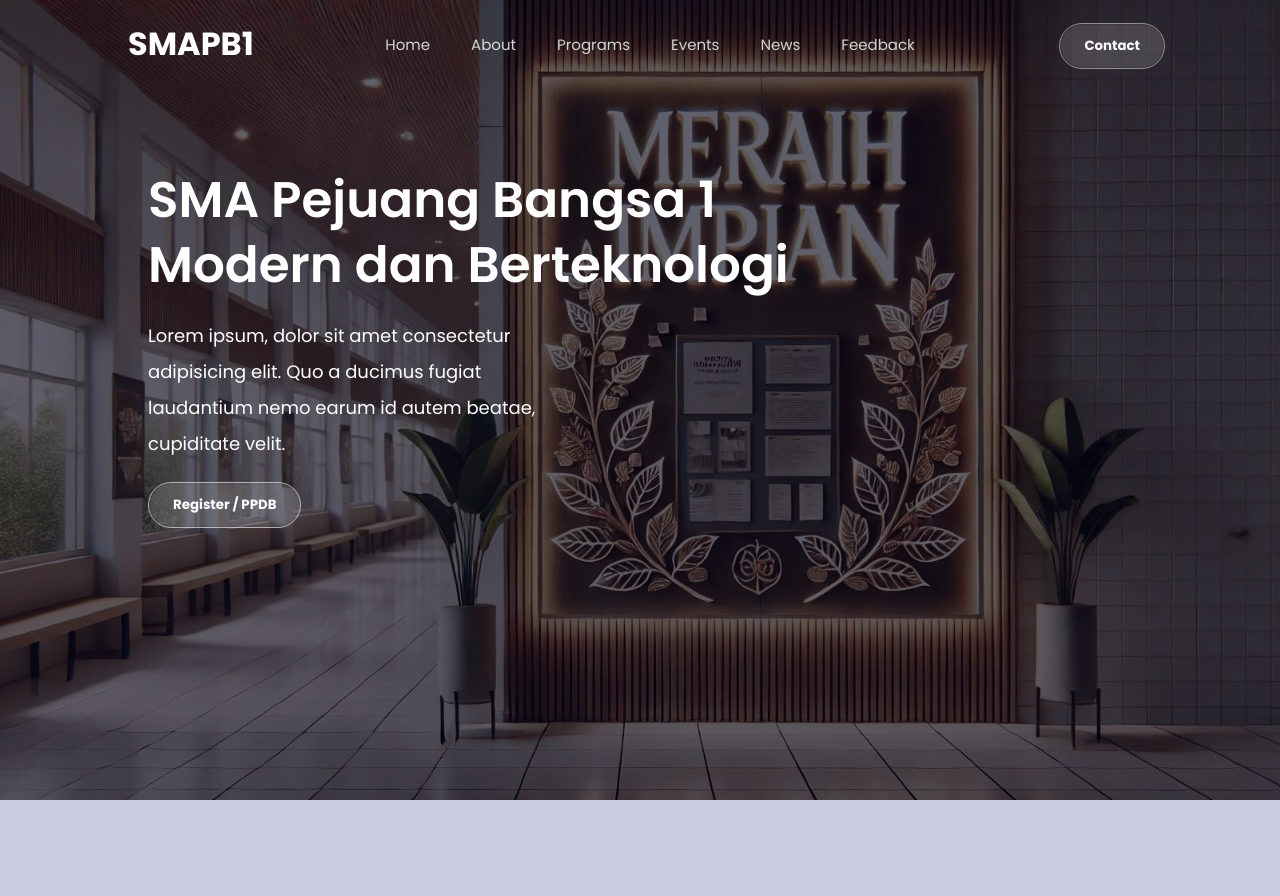
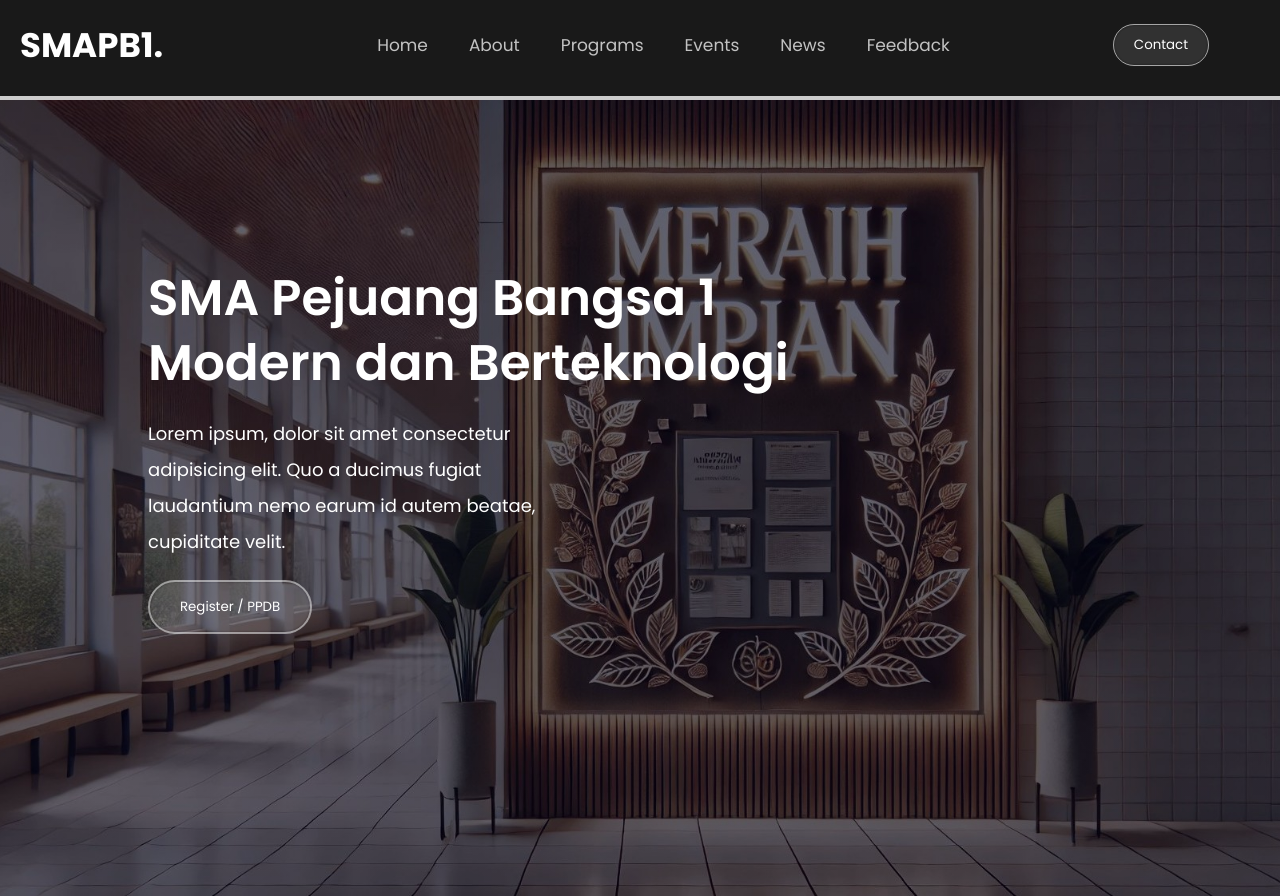
Before and after one commit to Mapzoll/Website-KTI-by-alfian, a plain HTML site: page Website KTI/index.html in a window 1280 px wide. Shown: the top 896 px of the page. Drawn offline with nearby package versions, Linux system fonts and the light colour scheme.

Commit message:
rapihin navbar, menu, bg, dan header

```diff
--- a/Website KTI/dist/css/style.css
+++ b/Website KTI/dist/css/style.css
@@ -28,13 +28,47 @@ header {
   background-position: center;
   color: #ffffff;
   position: relative;
+  top: 16px;
 }
 
 .navbar {
   display: flex;
   justify-content: space-between;
   align-items: center;
-  padding: 20px 0px 20px 0px;
+  padding: 20px 20px 20px 20px;
+  margin: 0px 0px 0px 0px;
+  border-bottom: 4px solid rgb(255 255 255 / 80%);
+  position: fixed;
+  top: 0;
+  right: 0;
+  left: 0;
+  z-index: 9999;
+  background-color: rgba(1, 1, 1, 0.9);
+}
+
+.navbar .logo {
+  font-size: 17px;
+  font-weight: 700;
+  color: #ffffff;
+  text-decoration: none;
+  cursor: pointer;
+}
+
+.navbar .logo h1::after {
+  content: "";
+  display: block;
+  padding-bottom: 1px;
+  border-bottom: 4px solid white;
+  transform: scaleX(0);
+  transition: transform 0.4s ease-out;
+}
+
+.navbar .logo h1:hover {
+  color: #ffffff;
+}
+
+.navbar .logo h1:hover::after {
+  transform: scaleX(0.96);
 }
 
 .navbar .menu {
@@ -53,31 +87,48 @@ header {
   margin-block-start: -10px;
 }
 
+.navbar .menu a::after {
+  content: "";
+  display: block;
+  padding-bottom: 5px;
+  border-bottom: 2px solid white;
+  transform: scaleX(0);
+  transition: transform 0.4s ease-out;
+}
+
+.navbar .menu a:hover {
+  color: #ffffff;
+}
+
+.navbar .menu a:hover::after {
+  transform: scaleX(0.6);
+}
+
 .navbar .menu li i {
   display: none;
 }
 
 .navbar .menu li a {
-  color: rgb(249 255 249 / 82%);
+  color: rgb(213 213 213 / 90%);
   text-decoration: none;
-  font-size: 15px;
+  font-size: 17px;
 }
 
 .navbar .contact-btn {
-  padding: 12px 24px 12px 24px;
+  padding: 10px 20px 10px 20px;
   background-color: transparent;
   color: #ffffff;
-  font-weight: bold;
+  font-weight: thin;
   cursor: pointer;
-  border: 1px solid rgb(200 200 200 / 60%);
+  border: 1px solid rgb(255 255 255 / 60%);
   border-radius: 100px;
   -webkit-border-radius: 100px;
   -max-border-radius: 100px;
   -ms-border-radius: 100px;
   -o-border-radius: 100px;
   position: relative;
-  left: 13px;
-  top: 2px;
+  left: -51px;
+  top: -3px;
 }
 
 .navbar .contact-btn::before {
@@ -88,7 +139,7 @@ header {
   top: 0;
   left: 50%;
   transform: translateX(-50%);
-  background-color: rgb(255 255 255 / 15%);
+  background-color: rgb(255 255 255 / 10%);
   border-radius: 100px;
   -webkit-border-radius: 100px;
   -max-border-radius: 100px;
@@ -103,13 +154,15 @@ header {
 }
 
 .navbar .contact-btn:hover::before {
-  background-color: rgb(255 240 120 / 25%);
+  background-color: rgb(10 120 10 / 25%);
+  transition: background-color 1.6s, transform 0.7s;
 }
 
 .navbar .hamburger {
   display: none;
   padding-right: 11px;
-  padding-top: 5px;
+  padding-top: 0px;
+  padding-bottom: 3px;
 }
 
 .navbar .hamburger-inner,
@@ -126,7 +179,7 @@ header {
 
 .hero {
   margin-top: 80px;
-  padding: 0 20px 0 20px;
+  padding: 170px 20px 30px 20px;
 }
 
 .hero h1 {
@@ -144,12 +197,12 @@ header {
 }
 
 .hero button {
-  padding: 12px 24px 12px 24px;
+  padding: 15px 30px 15px 30px;
   background-color: transparent;
   color: #ffffff;
-  font-weight: bold;
+  font-weight: thin;
   cursor: pointer;
-  border: 1px solid rgb(255 255 255 / 60%);
+  border: 2px solid rgb(255 255 255 / 50%);
   border-radius: 100px;
   -webkit-border-radius: 100px;
   -max-border-radius: 100px;
@@ -181,7 +234,8 @@ header {
 }
 
 .hero button:hover::before {
-  background-color: rgb(255 240 120 / 25%);
+  background-color: rgb(10 120 10 / 25%);
+  transition: background-color 1.6s, transform 0.7s;
 }
 
 @media screen and(max-width: 1070px) {
@@ -223,7 +277,8 @@ header {
   }
 
   .navbar .menu li a {
-    color: black;
+    color: rgb(0, 0, 0, 0.67);
+    font-weight: 600;
   }
 
   .navbar .menu > h1 {
@@ -233,6 +288,24 @@ header {
     padding-bottom: 10px;
     padding-left: 10px;
     padding-top: 10px;
+  }
+
+  .navbar .menu a::after {
+    content: "";
+    display: block;
+    padding-bottom: 1px;
+    border-bottom: 2px solid black;
+    transform: scaleX(0);
+    transition: transform 0.3s linear;
+    transform-origin: 33% 0;
+  }
+
+  .navbar .menu a:hover::after {
+    transform: scaleX(0.2);
+  }
+
+  .navbar .menu a:hover {
+    color: #000000;
   }
 
   .navbar .menu > h3 {
--- a/Website KTI/dist/js/script.js
+++ b/Website KTI/dist/js/script.js
@@ -1,3 +1,4 @@
+// Hamburger menu
 const btnHamburger = document.querySelector(".hamburger");
 const menu = document.querySelector(".menu");
 
@@ -5,3 +6,13 @@ btnHamburger.addEventListener("click", () => {
   btnHamburger.classList.toggle("is-active");
   menu.classList.toggle("menu-active");
 });
+
+// Tutup di luar sidebar tanpa harus klik hamburger icon
+const hamburger = document.querySelector(".hamburger");
+
+document.addEventListener("click", function (e) {
+  if (!hamburger.contains(e.target) && !menu.contains(e.target)) {
+    menu.classList.remove("menu-active");
+    btnHamburger.classList.remove("is-active");
+  }
+});
--- a/Website KTI/index.html
+++ b/Website KTI/index.html
@@ -45,38 +45,38 @@
         <!-- Navbar -->
         <div class="navbar">
           <div class="logo">
-            <h1>SMAPB1</h1>
+            <h1 href="#home">SMAPB1.</h1>
           </div>
           <ul class="menu">
-            <h1>SMAPB1</h1>
+            <h1>SMAPB1.</h1>
             <h3>Overview</h3>
             <li>
               <i class="fa-solid fa-house"></i>
-              <a href="#">Home</a>
+              <a href="#home">Home</a>
             </li>
             <li>
               <i class="fa-solid fa-building-user"></i>
-              <a href="#">About</a>
+              <a href="#about">About</a>
             </li>
             <li>
               <i class="fa-solid fa-circle-nodes"></i>
-              <a href="#">Programs</a>
+              <a href="#programs">Programs</a>
             </li>
             <li>
               <i class="fa-solid fa-bullhorn"></i>
-              <a href="#">Events</a>
+              <a href="#events">Events</a>
             </li>
             <li>
               <i class="fa-solid fa-newspaper"></i>
-              <a href="#">News</a>
+              <a href="#news">News</a>
             </li>
             <li>
               <i class="fa-solid fa-thumbs-up"></i>
-              <a href="#">Feedback</a>
+              <a href="#feedback">Feedback</a>
             </li>
           </ul>
           <div class="contact">
-            <button class="contact-btn">Contact</button>
+            <button class="contact-btn" href="#contact">Contact</button>
 
             <!-- btn hamburgers -->
             <button class="hamburger hamburger--collapse" type="button">
@@ -88,7 +88,7 @@
         </div>
 
         <!-- Hero -->
-        <div class="hero">
+        <div class="hero" id="home">
             <h1>SMA Pejuang Bangsa 1 <br />
                 Modern dan Berteknologi
             </h1>
@@ -103,7 +103,7 @@
     <!-- Header -->
 
     <!-- About -->
-    <div class="about">
+    <div class="about" id="about">
       <div class="container">
         <div class="about-box">
           <div class="box">
@@ -123,6 +123,9 @@
         </div>
       </div>
     </div>
+    <!-- About -->
+
+    <!-- Programs -->
 
 
 
@@ -131,10 +134,14 @@
 
 
 
-    <!-- About -->
+
+
+
+
+    <!-- Programs -->
 
     <!-- News -->
-    <div class="news">
+    <div class="news" id="news">
       <div class="container">
         <h1>News</h1>
         <p>Lorem ipsum, dolor sit amet consectetur adipisicing elit.
```
